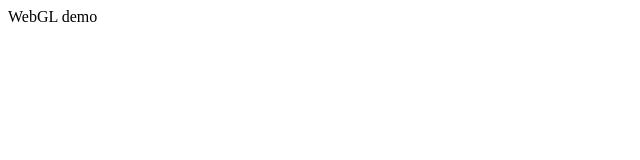
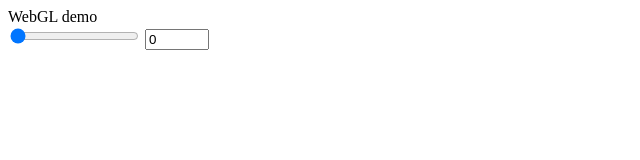
Before and after one commit to d-flasher/webgl-demo, a website: page index.html in a window 1280 px wide. Shown: the whole page, without its empty margins (0-640 px from the left). Drawn offline with Linux system fonts and the light colour scheme.

Commit message:
created an input-range component

```diff
--- a/index.html
+++ b/index.html
@@ -2,10 +2,14 @@
 
 <head>
   <script defer src="./src/index.js" type="module"></script>
+  <script defer src="./src/input-range.js" type="module"></script>
 </head>
 
 <body>
   WebGL demo
+  <div>
+    <input-range></input-range>
+  </div>
 </body>
 
 </html>
--- /dev/null
+++ b/src/input-range.js
@@ -0,0 +1,69 @@
+export class InputRange extends HTMLElement {
+    static EVENT_INPUT = 'eventInput'
+
+    static get observedAttributes() {
+        return ['value', 'min', 'max', 'step']
+    }
+
+    constructor() {
+        super()
+        /** @type {HTMLInputElement} */
+        this._rangeEl = null
+        /** @type {HTMLInputElement} */
+        this._numberEl = null
+    }
+
+    connectedCallback() {
+        const template = document.createElement('template')
+        template.innerHTML = /* html */`
+            <input type="range">
+            <input type="number">
+        `
+
+        this.append(template.content.cloneNode(true))
+        this._rangeEl = this.querySelector('[type=range]')
+        this._numberEl = this.querySelector('[type=number]')
+
+        const setDefaultAttr = (name, value) => {
+            this.setAttribute(name, value)
+            this._rangeEl.setAttribute(name, value)
+            this._numberEl.setAttribute(name, value)
+        }
+        setDefaultAttr('min', 0)
+        setDefaultAttr('max', 100)
+        setDefaultAttr('step', 1)
+        setDefaultAttr('value', 0)
+
+        this._rangeEl.addEventListener('input', () => this._sendEvent(this._rangeEl.value))
+        this._numberEl.addEventListener('input', () => this._sendEvent(this._numberEl.value))
+
+        this._rangeEl.addEventListener('blur', () => this._setSelfValue())
+        this._numberEl.addEventListener('blur', () => this._setSelfValue())
+    }
+
+    attributeChangedCallback(name, oldValue, newValue) {
+        if (oldValue == newValue) return
+        if (name === 'value') {
+            this._numberEl.value = newValue
+            this._rangeEl.value = newValue
+        } else {
+            this._numberEl[name] = newValue
+            this._rangeEl[name] = newValue
+        }
+    }
+
+    _sendEvent(value) {
+        this._rangeEl.value = value
+        this._numberEl.value = value
+        this.dispatchEvent(
+            new CustomEvent(InputRange.EVENT_INPUT, { detail: value })
+        )
+    }
+
+    _setSelfValue() {
+        const selfValue = this.getAttribute('value')
+        this._rangeEl.value = selfValue
+        this._numberEl.value = selfValue
+    }
+}
+if (!customElements.get('input-range')) customElements.define('input-range', InputRange)
```
Also changed, not shown: src/input-range.test.js (added, +116 -0 lines).
